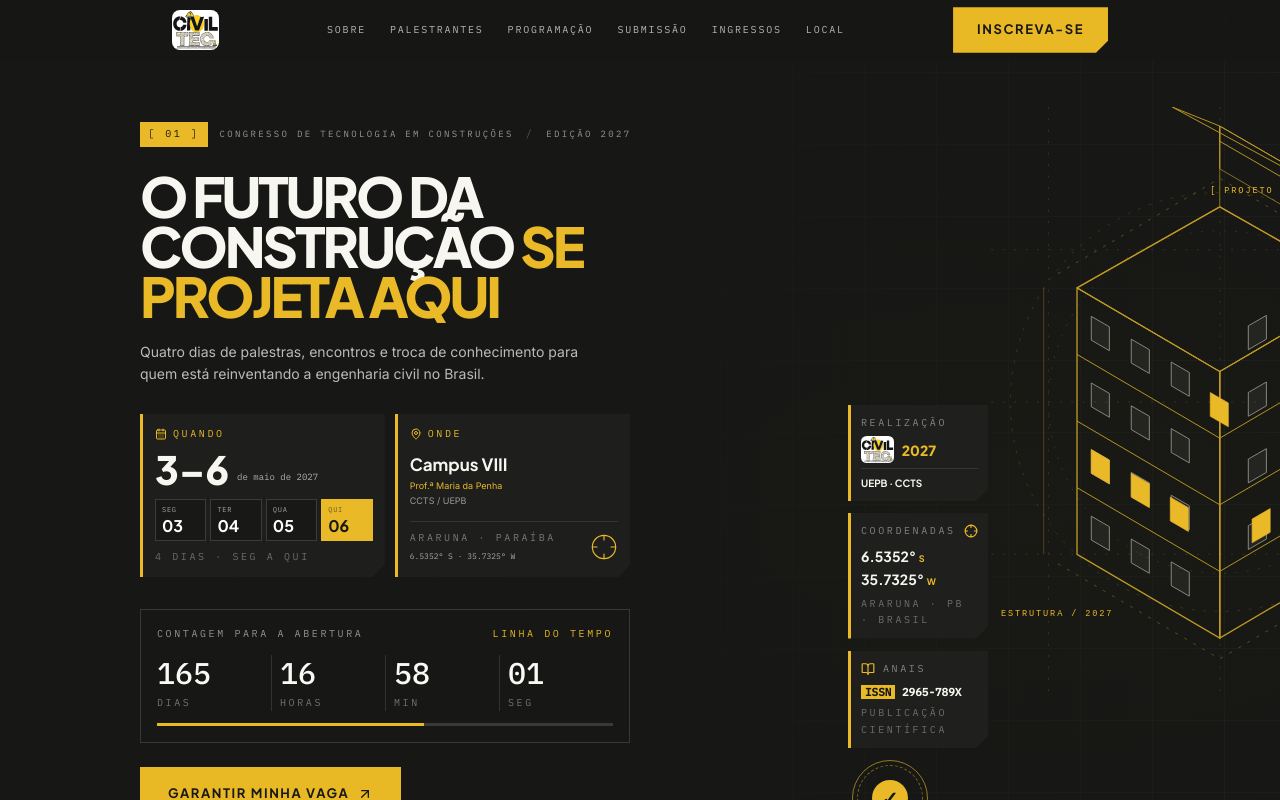
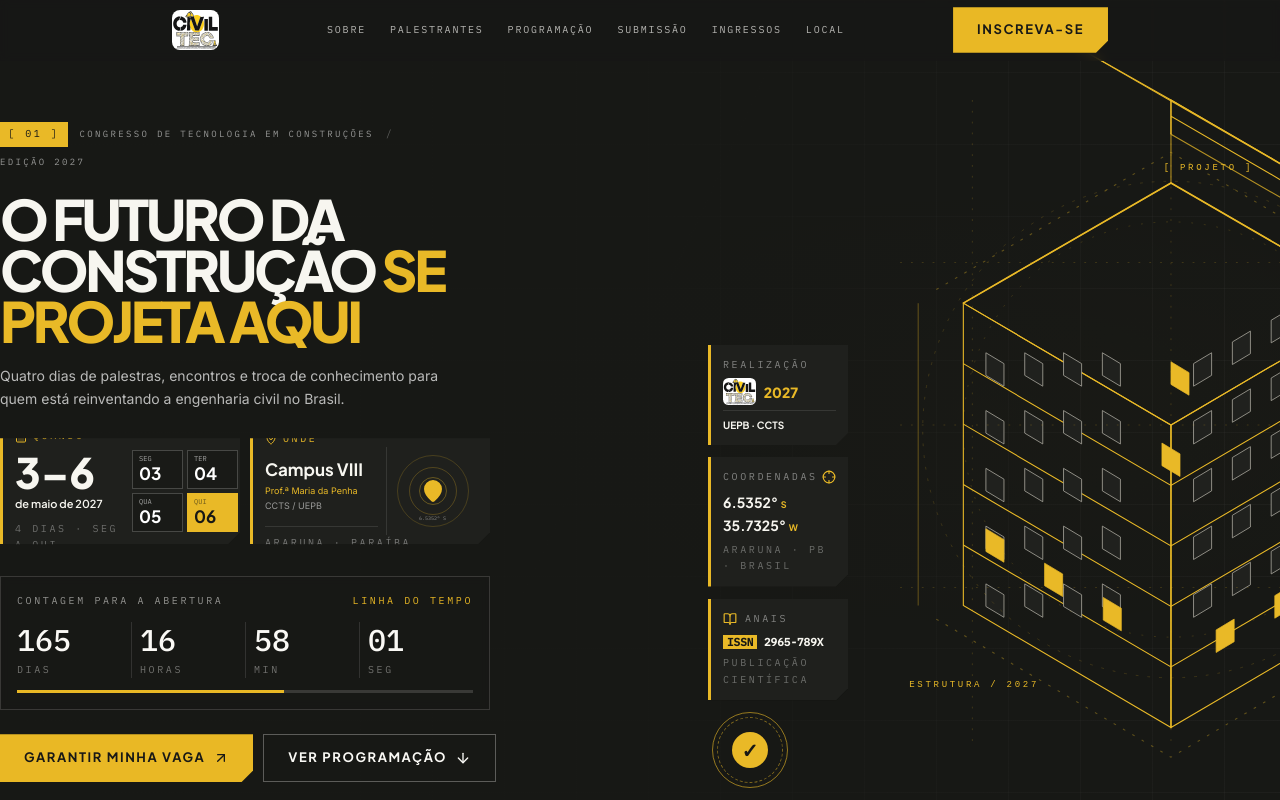
Before and after one commit to Dkalones/civil-tec, a React (Vite) app: page / in a window 1280 px wide. Shown: the top 800 px of the page. Built offline with nearby package versions, Linux system fonts and the light colour scheme.

Commit message:
Rebuild homepage hero to closely match reference composition

```diff
--- a/src/components/site/Hero.jsx
+++ b/src/components/site/Hero.jsx
@@ -5,149 +5,171 @@ import { btnPrimary, btnGhostDark } from "@/components/site/styles";
 import Countdown from "@/components/site/Countdown";
 
 function BlueprintTower() {
+  const windows = [];
+  for (let floor = 0; floor < 5; floor++) {
+    for (let col = 0; col < 4; col++) {
+      const y = 280 + floor * 64;
+      const x = 95 + col * 43 + floor * 0;
+      windows.push(<path key={`left-${floor}-${col}`} d={`M${x} ${y} l20 12 v25 l-20 -12z`} />);
+      const rx = 325 + col * 43;
+      windows.push(<path key={`right-${floor}-${col}`} d={`M${rx} ${y + 12 - col * 24} l20 -12 v25 l-20 12z`} />);
+    }
+  }
   return (
-    <svg viewBox="0 0 470 620" role="img" aria-label="Desenho técnico de um edifício em estrutura de concreto e guindaste" className="h-full w-full">
-      <g fill="none" stroke="#E9B927" strokeWidth="1" opacity=".8">
-        <path d="M90 190 240 105 390 190 240 278Z" />
-        <path d="M90 190V470L240 558V278Z" strokeWidth="1.4" />
-        <path d="M390 190V470L240 558V278Z" strokeWidth="1.4" />
-        <path d="M90 260 240 348 390 260M90 330 240 418 390 330M90 400 240 488 390 400" />
-        <path d="M240 278V558" />
-        <path d="M90 190 240 105 390 190" strokeWidth="1.5" />
-        <path d="M90 190 240 278 390 190" opacity=".55" />
-        <path d="M240 105 240 65 410 164" opacity=".7" />
-        <path d="M410 164V520M402 520H418" />
-        <path d="M240 65V20M240 20 430 130 430 146 240 36Z" />
-        <path d="M240 20 430 130M240 20 190 0" />
-        <path d="M240 20 240 65M430 130V164" />
-        <path d="M190 0 430 130" />
-        <path d="M70 175 240 75 410 175" strokeDasharray="3 8" opacity=".45" />
-        <path d="M70 480 240 580 410 480" strokeDasharray="3 8" opacity=".45" />
-        <path d="M55 190V470M425 190V470" opacity=".35" />
+    <svg viewBox="0 0 620 720" role="img" aria-label="Ilustração técnica de edifício alto e guindaste" className="h-full w-full overflow-visible">
+      <defs>
+        <pattern id="towerDots" width="14" height="14" patternUnits="userSpaceOnUse">
+          <circle cx="1" cy="1" r=".7" fill="#E9B927" opacity=".35" />
+        </pattern>
+      </defs>
+      <g fill="none" stroke="#E9B927" strokeWidth="1.2">
+        <path d="M70 225 300 92 530 225 300 360Z" />
+        <path d="M70 225V560L300 695V360Z" />
+        <path d="M530 225V560L300 695V360Z" />
+        <path d="M70 292 300 427 530 292M70 359 300 494 530 359M70 426 300 561 530 426M70 493 300 628 530 493" />
+        <path d="M300 360V695" opacity=".7" />
+        <path d="M70 225 300 92 530 225" strokeWidth="1.8" />
+        <path d="M300 92 300 38 520 165" opacity=".75" />
+        <path d="M520 165V620M512 620H528" />
+        <path d="M300 38V0M300 0 555 148 555 166 300 18Z" />
+        <path d="M300 0 555 148M300 0 180 -68" />
+        <path d="M300 0V38M555 148V190" />
+        <path d="M180 -68 555 148" />
+        <path d="M40 210 300 58 560 210M40 575 300 728 560 575" strokeDasharray="3 9" opacity=".35" />
+        <path d="M20 225V560M580 225V560" opacity=".35" />
       </g>
-      <g fill="#242520" stroke="#A8A69C" strokeWidth=".8">
-        {Array.from({ length: 4 }, (_, row) => Array.from({ length: 3 }, (_, col) => (
-          <path key={`l-${row}-${col}`} d={`M${105 + col * 42 + row * 0} ${220 + row * 70 + col * 24} l19 11 v25 l-19 -11z`} />
-        )))}
-        {Array.from({ length: 4 }, (_, row) => Array.from({ length: 3 }, (_, col) => (
-          <path key={`r-${row}-${col}`} d={`M${270 + col * 40 - row * 0} ${230 + row * 70 - col * 24} l19 -11 v25 l-19 11z`} />
-        )))}
+      <g fill="#20211E" stroke="#A8A69C" strokeWidth=".9">{windows}</g>
+      <g fill="#E9B927" stroke="#E9B927" strokeWidth=".8">
+        <path d="M95 475 115 487V512L95 500Z" />
+        <path d="M160 513 180 525V550L160 538Z" />
+        <path d="M225 551 245 563V588L225 576Z" />
+        <path d="M350 587 370 575V600L350 612Z" />
+        <path d="M415 549 435 537V562L415 574Z" />
+        <path d="M480 511 500 499V524L480 536Z" />
+        <path d="M290 380 310 392V417L290 405Z" />
+        <path d="M300 290 320 302V327L300 315Z" />
       </g>
-      <g fill="#E9B927" stroke="#E9B927" strokeWidth=".7">
-        <path d="M105 360 124 371V396L105 385Z" />
-        <path d="M147 385 166 396V421L147 410Z" />
-        <path d="M188 410 207 421V446L188 435Z" />
-        <path d="M274 433 293 422V447L274 458Z" />
-        <path d="M316 408 335 397V422L316 433Z" />
-        <path d="M357 383 376 372V397L357 408Z" />
-        <path d="M230 300 249 311V336L230 325Z" />
+      <g fill="#E9B927" fontFamily="monospace" fontSize="10" letterSpacing="3">
+        <text x="292" y="78">[ PROJETO ]</text>
+        <text x="10" y="650">ESTRUTURA / 2027</text>
       </g>
-      <g fill="#E9B927" fontFamily="monospace" fontSize="9" letterSpacing="2">
-        <text x="230" y="90">[ PROJETO ]</text>
-        <text x="10" y="535">ESTRUTURA / 2027</text>
-      </g>
-      <g stroke="#E9B927" strokeWidth=".7" opacity=".25" fill="none">
-        <circle cx="240" cy="310" r="220" strokeDasharray="3 9" />
-        <circle cx="240" cy="310" r="180" strokeDasharray="2 10" />
-        <path d="M0 150H470M0 310H470M0 470H470M60 0V620M240 0V620M420 0V620" strokeDasharray="2 10" />
+      <g fill="none" stroke="#E9B927" opacity=".2">
+        <circle cx="300" cy="365" r="275" strokeDasharray="3 10" />
+        <circle cx="300" cy="365" r="230" strokeDasharray="2 12" />
+        <path d="M0 180H620M0 360H620M0 540H620M80 0V720M300 0V720M520 0V720" strokeDasharray="2 10" />
       </g>
     </svg>
   );
 }
 
+function DateCard() {
+  return (
+    <div className="notch flex h-[106px] min-w-0 items-center gap-3 border-l-[3px] border-[#E9B927] bg-[#20211E]/95 px-3 py-2.5">
+      <div className="min-w-[105px] flex-1">
+        <div className="flex items-center gap-1.5 text-[#E9B927]">
+          <CalendarDays className="h-3 w-3" />
+          <span className="label-mono text-[8px]">Quando</span>
+        </div>
+        <div className="mt-2 flex items-end gap-2">
+          <span className="font-heading text-[42px] font-extrabold leading-[.9]">3–6</span>
+        </div>
+        <p className="mt-1 whitespace-nowrap font-heading text-[11px] font-semibold">de maio de 2027</p>
+        <p className="label-mono mt-2 text-[7px] text-white/35">4 dias · seg a qui</p>
+      </div>
+      <div className="grid w-[106px] shrink-0 grid-cols-2 gap-1">
+        {[["SEG","03"],["TER","04"],["QUA","05"],["QUI","06"]].map(([day,date],i)=>(
+          <div key={date} className={`h-[39px] border px-1.5 py-0.5 ${i===3?"border-[#E9B927] bg-[#E9B927] text-[#171815]":"border-white/20 bg-black/20 text-white"}`}>
+            <span className="block font-mono text-[7px] opacity-60">{day}</span>
+            <span className="block font-heading text-[17px] font-bold leading-none">{date}</span>
+          </div>
+        ))}
+      </div>
+    </div>
+  );
+}
+
+function PlaceCard() {
+  return (
+    <div className="notch flex h-[106px] min-w-0 items-center justify-between gap-2 border-l-[3px] border-[#E9B927] bg-[#20211E]/95 px-3 py-2.5">
+      <div className="min-w-0">
+        <div className="flex items-center gap-1.5 text-[#E9B927]">
+          <MapPin className="h-3 w-3" />
+          <span className="label-mono text-[8px]">Onde</span>
+        </div>
+        <p className="mt-3 whitespace-nowrap font-heading text-[17px] font-bold leading-tight">Campus VIII</p>
+        <p className="mt-1 whitespace-nowrap text-[9px] text-[#E9B927]">Prof.ª Maria da Penha</p>
+        <p className="text-[9px] text-white/55">CCTS / UEPB</p>
+        <p className="label-mono mt-3 whitespace-nowrap border-t border-white/10 pt-2 text-[7px] text-white/40">Araruna · Paraíba</p>
+      </div>
+      <div className="grid h-[88px] w-[92px] shrink-0 place-items-center border-l border-white/10">
+        <div className="relative grid h-[72px] w-[72px] place-items-center rounded-full border border-[#E9B927]/20">
+          <div className="absolute h-12 w-12 rounded-full border border-[#E9B927]/25" />
+          <div className="absolute h-7 w-7 rounded-full border border-[#E9B927]/35" />
+          <MapPin className="relative h-6 w-6 fill-[#E9B927] text-[#E9B927]" />
+          <span className="absolute bottom-1 font-mono text-[5px] text-white/45">6.5352° S</span>
+        </div>
+      </div>
+    </div>
+  );
+}
+
 export default function Hero() {
   return (
-    <section className="relative isolate min-h-[calc(100svh-60px)] overflow-hidden bg-[#171815] text-[#F7F6F0]">
+    <section className="relative isolate min-h-[800px] overflow-hidden bg-[#171815] text-[#F7F6F0] lg:min-h-[100svh]">
       <div className="blueprint-grid-dark absolute inset-0 opacity-55" aria-hidden="true" />
-      <div className="absolute inset-0 opacity-25" aria-hidden="true" style={{ backgroundImage: "radial-gradient(ellipse at 76% 54%, rgba(233,185,39,.09), transparent 45%), repeating-linear-gradient(0deg, transparent 0 59px, rgba(255,255,255,.045) 60px), repeating-linear-gradient(90deg, transparent 0 59px, rgba(255,255,255,.035) 60px)" }} />
-      <div className="absolute inset-0 bg-gradient-to-r from-[#171815] via-[#171815]/95 to-[#171815]/45" aria-hidden="true" />
+      <div className="absolute inset-0 opacity-25" aria-hidden="true" style={{backgroundImage:"radial-gradient(ellipse at 77% 50%, rgba(233,185,39,.08), transparent 44%), linear-gradient(115deg, transparent 0 48%, rgba(255,255,255,.025) 48.1%, transparent 48.3%)"}} />
+      <div className="absolute inset-0 bg-gradient-to-r from-[#171815] via-[#171815]/95 to-[#171815]/35" aria-hidden="true" />
 
-      <div className="relative mx-auto grid min-h-[calc(100svh-60px)] w-full max-w-[1000px] items-start gap-6 px-5 pb-8 pt-[122px] sm:px-6 lg:grid-cols-12 lg:gap-0 lg:px-0">
-        <div className="relative z-10 lg:col-span-6">
+      <div className="relative mx-auto min-h-[800px] w-full max-w-[1280px] px-5 pb-10 pt-[122px] sm:px-8 lg:min-h-[100svh] lg:px-0">
+        <div className="relative z-10 w-full max-w-[490px]">
           <div className="flex flex-wrap items-center gap-x-3 gap-y-2">
             <span className="label-mono bg-[#E9B927] px-2 py-1 text-[#171815]">[ 01 ]</span>
             <span className="label-mono text-[8px] text-white/55 sm:text-[9px]">{EVENT.name}</span>
             <span className="label-mono text-white/30">/</span>
             <span className="label-mono text-[8px] text-white/55 sm:text-[9px]">{EVENT.editionLabel}</span>
           </div>
-
-          <h1 className="mt-6 max-w-[510px] font-heading text-[clamp(2.7rem,4.3vw,4.35rem)] font-extrabold uppercase leading-[0.91] tracking-[-0.055em]">
+          <h1 className="mt-6 font-heading text-[clamp(3.1rem,4.35vw,4.35rem)] font-extrabold uppercase leading-[.91] tracking-[-.06em]">
             <span className="block whitespace-nowrap">O futuro da</span>
             <span className="block whitespace-nowrap">construção <span className="text-[#E9B927]">se</span></span>
             <span className="block whitespace-nowrap text-[#E9B927]">projeta aqui</span>
           </h1>
-
           <p className="mt-5 max-w-[475px] text-[14px] leading-[1.6] text-white/70">
             Quatro dias de palestras, encontros e troca de conhecimento para quem está reinventando a engenharia civil no Brasil.
           </p>
 
-          <div className="mt-7 grid max-w-[490px] grid-cols-[1.04fr_1fr] gap-2.5">
-            <div className="notch min-h-[106px] border-l-[3px] border-[#E9B927] bg-[#20211E]/90 p-3">
-              <div className="flex items-center gap-1.5 text-[#E9B927]">
-                <CalendarDays className="h-3 w-3" />
-                <span className="label-mono text-[8px]">Quando</span>
-              </div>
-              <div className="mt-2 flex items-end gap-2">
-                <span className="font-heading text-[39px] font-extrabold leading-none">3–6</span>
-                <span className="pb-1 font-mono text-[9px] text-white/65">de maio de 2027</span>
-              </div>
-              <div className="mt-2.5 grid grid-cols-4 gap-1">
-                {[
-                  ["SEG", "03"], ["TER", "04"], ["QUA", "05"], ["QUI", "06"],
-                ].map(([day, date], i) => (
-                  <div key={date} className={`border px-1.5 py-1 ${i === 3 ? "border-[#E9B927] bg-[#E9B927] text-[#171815]" : "border-white/15 bg-black/20 text-white"}`}>
-                    <span className="block font-mono text-[7px] tracking-widest opacity-60">{day}</span>
-                    <span className="block font-heading text-base font-bold leading-tight">{date}</span>
-                  </div>
-                ))}
-              </div>
-              <p className="label-mono mt-2 text-[7px] text-white/35">4 dias · seg a qui</p>
-            </div>
-
-            <div className="notch min-h-[106px] border-l-[3px] border-[#E9B927] bg-[#20211E]/90 p-3">
-              <div className="flex items-center gap-1.5 text-[#E9B927]">
-                <MapPin className="h-3 w-3" />
-                <span className="label-mono text-[8px]">Onde</span>
-              </div>
-              <p className="mt-3 font-heading text-[17px] font-bold leading-tight">Campus VIII</p>
-              <p className="mt-1 text-[9px] text-[#E9B927]">Prof.ª Maria da Penha</p>
-              <p className="text-[9px] text-white/55">CCTS / UEPB</p>
-              <div className="mt-3 flex items-center justify-between border-t border-white/10 pt-2">
-                <div>
-                  <p className="label-mono text-[7px] text-white/40">Araruna · Paraíba</p>
-                  <p className="mt-1 font-mono text-[8px] text-white/60">6.5352° S · 35.7325° W</p>
-                </div>
-                <Crosshair className="h-7 w-7 text-[#E9B927]" strokeWidth={1} />
-              </div>
-            </div>
+          <div className="mt-7 grid grid-cols-2 gap-2.5">
+            <DateCard />
+            <PlaceCard />
           </div>
 
-          <div className="max-w-[490px]">
+          <div className="mt-8">
             <Countdown />
           </div>
 
-          <div className="mt-6 flex flex-wrap items-center gap-2.5">
-            <Link to="/inscricao" className={btnPrimary}>
+          <div className="mt-6 flex items-center gap-2.5">
+            <Link to="/inscricao" className={`${btnPrimary} min-h-[48px] whitespace-nowrap !px-6 !py-3 text-[11px]`}>
               Garantir minha vaga <ArrowUpRight className="h-4 w-4" aria-hidden="true" />
             </Link>
-            <a href="#programacao" className={btnGhostDark}>
+            <a href="#programacao" className={`${btnGhostDark} min-h-[48px] whitespace-nowrap !px-6 !py-3 text-[11px]`}>
               Ver programação <ArrowDown className="h-4 w-4" aria-hidden="true" />
             </a>
           </div>
         </div>
 
-        <div className="relative hidden h-[620px] lg:col-span-6 lg:block">
-          <div className="absolute left-[340px] top-[-15px] h-[590px] w-[470px]"><BlueprintTower /></div>
-          <div className="absolute left-[208px] top-[283px] z-10 flex w-[140px] flex-col gap-3">
-            <div className="notch border-l-[3px] border-[#E9B927] bg-[#20211E]/95 p-2.5 shadow-xl backdrop-blur">
+        <div className="pointer-events-none absolute inset-0 hidden lg:block">
+          <div className="absolute left-[900px] top-[100px] h-[650px] w-[560px]">
+            <BlueprintTower />
+          </div>
+          <div className="absolute left-[708px] top-[345px] z-10 flex w-[140px] flex-col gap-3">
+            <div className="notch border-l-[3px] border-[#E9B927] bg-[#20211E]/95 p-3 shadow-xl backdrop-blur">
               <p className="label-mono text-[7px] text-white/45">Realização</p>
               <div className="mt-1 flex items-center gap-2">
-                <img src="/brand/civiltec-logo.svg" alt="CivilTec" className="h-7 w-auto max-w-[60px] object-contain" />
+                <img src="/brand/civiltec-logo.svg" alt="CivilTec" className="h-7 w-auto max-w-[58px] object-contain" />
                 <span className="font-heading text-sm font-black text-[#E9B927]">2027</span>
               </div>
               <p className="mt-1 border-t border-white/10 pt-1.5 font-heading text-[10px] font-bold">UEPB · CCTS</p>
             </div>
-            <div className="notch border-l-[3px] border-[#E9B927] bg-[#20211E]/95 p-2.5 shadow-xl backdrop-blur">
+            <div className="notch border-l-[3px] border-[#E9B927] bg-[#20211E]/95 p-3 shadow-xl backdrop-blur">
               <div className="flex items-center justify-between">
                 <p className="label-mono text-[7px] text-white/45">Coordenadas</p>
                 <Crosshair className="h-3.5 w-3.5 text-[#E9B927]" />
@@ -156,7 +178,7 @@ export default function Hero() {
               <p className="font-heading text-sm font-bold">35.7325° <span className="text-[9px] text-[#E9B927]">W</span></p>
               <p className="label-mono mt-1 text-[6px] text-white/35">Araruna · PB · Brasil</p>
             </div>
-            <div className="notch border-l-[3px] border-[#E9B927] bg-[#20211E]/95 p-2.5 shadow-xl backdrop-blur">
+            <div className="notch border-l-[3px] border-[#E9B927] bg-[#20211E]/95 p-3 shadow-xl backdrop-blur">
               <div className="flex items-center gap-2">
                 <BookOpen className="h-3.5 w-3.5 text-[#E9B927]" />
                 <p className="label-mono text-[7px] text-white/45">Anais</p>
```
